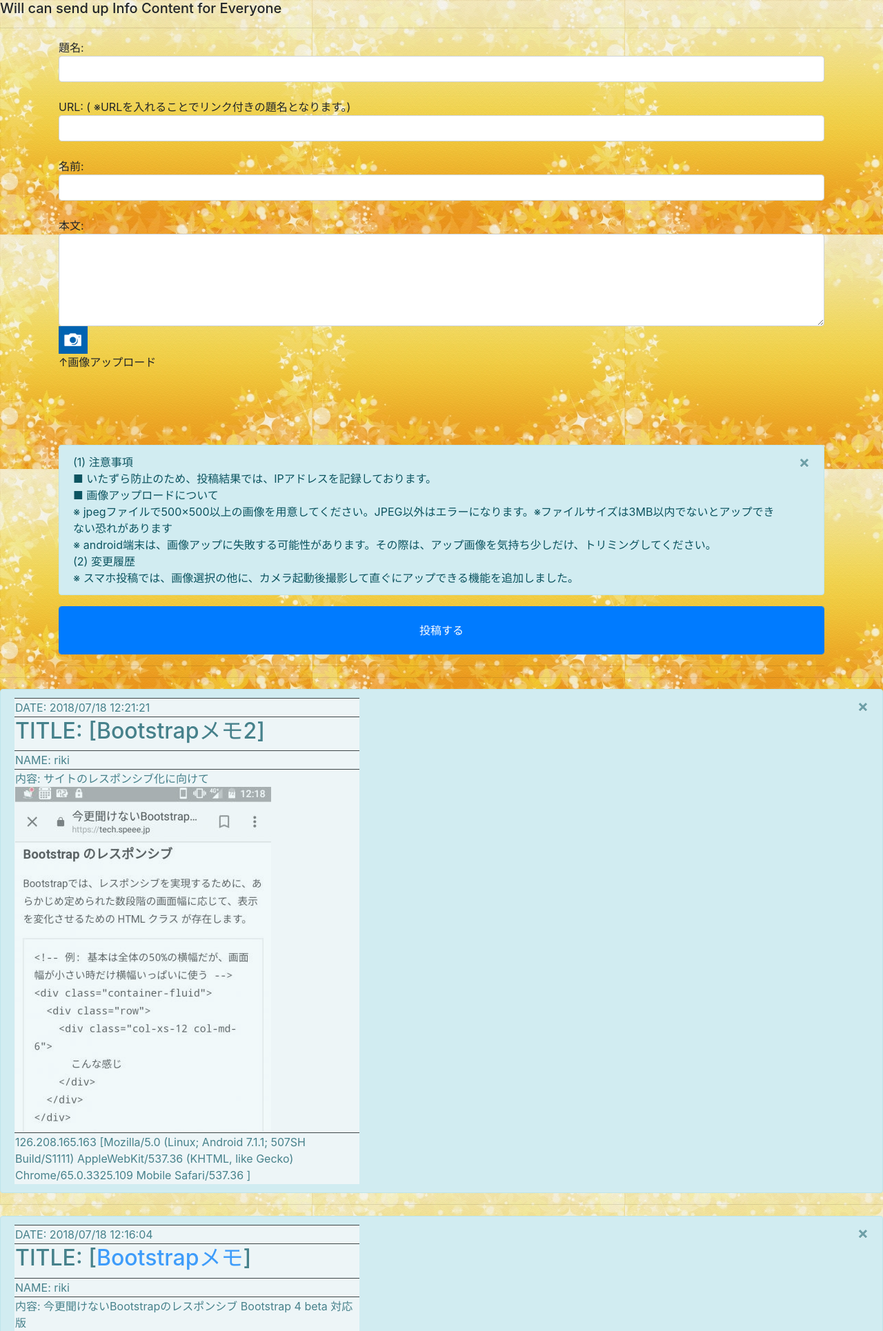
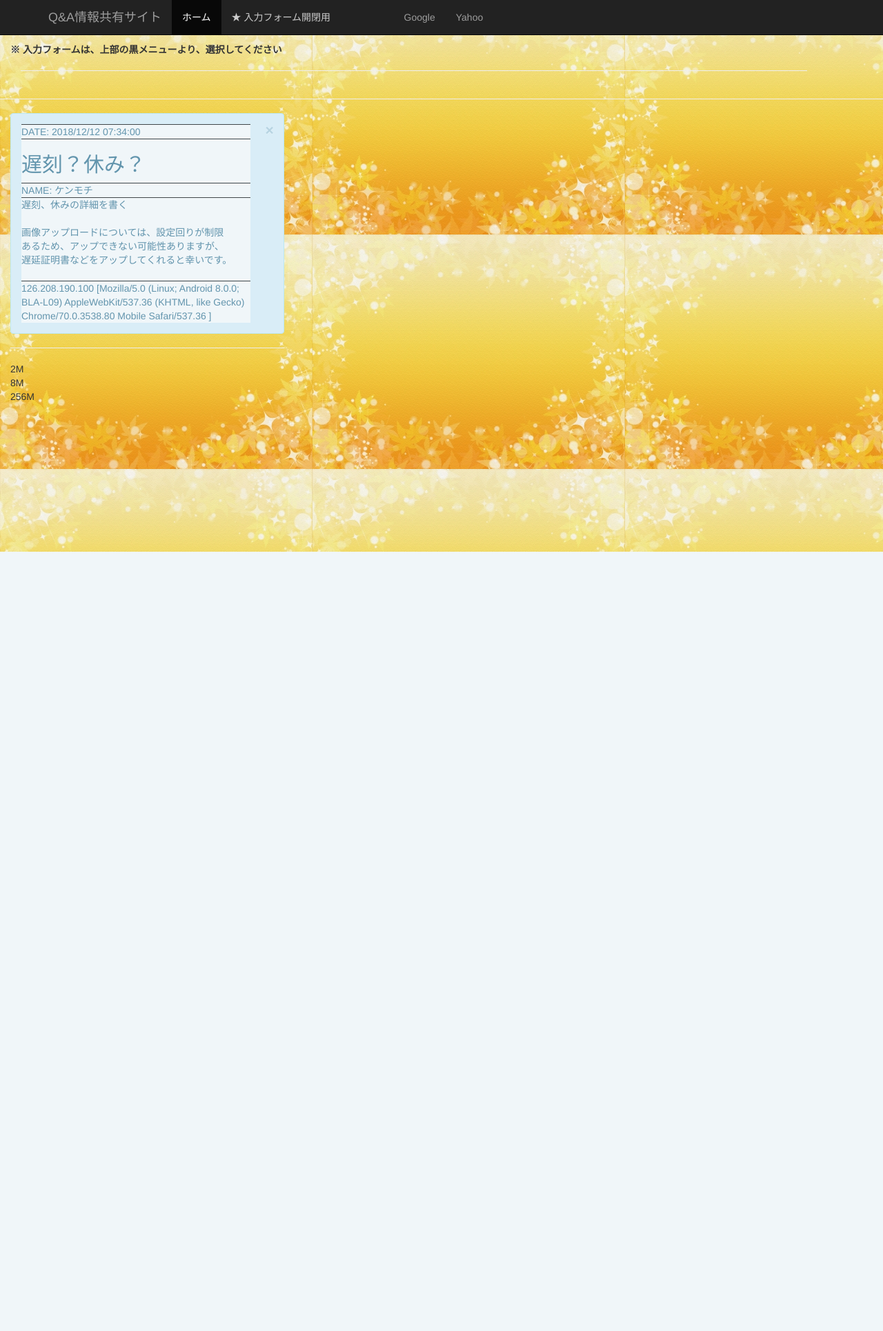
Before and after one commit to kenriki/xdomain, a PHP site: page /chatApp/input/index.php in a window 1280 px wide. Shown: the top 1930 px of the page at 69% size. After the commit the page ends 800 px from the top, so only its background shows below. Run offline with PHP 8.4, Linux system fonts and the light colour scheme; some libraries are stand-ins or nearby versions.

Commit message:
2018/12/15   インデント等修正

```diff
--- a/chatApp/input/data.html
+++ b/chatApp/input/data.html
@@ -1,36 +1,5 @@
-<div class='alert alert-info alert-dismissible'><button type='button' class='close' data-dismiss='alert'><span>&times;</span></button><table class='css-wrap-text'><tr><td class='css-date'>DATE: 2018/07/16 16:28:09</td></tr><tr><td class='css-chatTitle'> <h2>TITLE: [サンプル]</h2> </td></tr><tr><td class='css-name'>NAME: r</td></tr><tr><td class='css-content'>内容: テスト<br><a href=img/1531726089_7842bfbd687b17ec4063933764165d81fdaa5318.jpg><img src=img/1531726089_7842bfbd687b17ec4063933764165d81fdaa5318.jpg></a></td></tr><tr><td>126.208.165.20 [Mozilla/5.0 (Linux; Android 7.1.1; 507SH Build/S1111) AppleWebKit/537.36 (KHTML, like Gecko) Chrome/65.0.3325.109 Mobile Safari/537.36 ]</td></tr></table><hr></div>
-<div class='alert alert-info alert-dismissible'><button type='button' class='close' data-dismiss='alert'><span>&times;</span></button><table class='css-wrap-text'><tr><td class='css-date'>DATE: 2018/07/16 19:13:16</td></tr><tr><td class='css-chatTitle'> <h2>TITLE: [<a href='https://tour.club-t.com/tour/detail?p_course_no=1123547&p_course_no2=FA019&p_date=&p_from=800000&p_baitai=923&p_baitai_web=S1381&p_hatsu=104&ToCd=TL' target='_blank'>『トイレ付バスで行くアルプスの絶景！白馬熱気球と安曇野クリアボート　安曇野ちひろ美術館と白馬で過ごす休日2日間』【上野・新宿出発】</a>]</h2> </td></tr><tr><td class='css-name'>NAME: RK</td></tr><tr><td class='css-content'>内容: test<br><a href=><img src=></a></td></tr><tr><td>126.94.219.157 [Mozilla/5.0 (Windows NT 10.0; Win64; x64) AppleWebKit/537.36 (KHTML, like Gecko) Chrome/67.0.3396.99 Safari/537.36 ]</td></tr></table><hr></div>
-<div class='alert alert-info alert-dismissible'><button type='button' class='close' data-dismiss='alert'><span>&times;</span></button><table class='css-wrap-text'><tr><td class='css-date'>DATE: 2018/07/16 19:37:23</td></tr><tr><td class='css-chatTitle'> <h2>TITLE: [<a href='https://tour.club-t.com/tour/detail?p_course_no=1139917&p_course_no2=EA602&p_date=&p_from=800000&p_baitai=923&p_baitai_web=S1381&p_hatsu=104&ToCd=TL' target='_blank'>『トイレ付きバスで行く！富士サファリパーク＆ザブーン体験！水陸両用ＫＡＢＡバス 夏の山梨わんぱく大冒険2日間』【葛西・一之江・錦糸町・東京出発】</a>]</h2> </td></tr><tr><td class='css-name'>NAME: RK</td></tr><tr><td class='css-content'>内容: test<br><a href=><img src=></a></td></tr><tr><td>126.94.219.157 [Mozilla/5.0 (Windows NT 10.0; Win64; x64) AppleWebKit/537.36 (KHTML, like Gecko) Chrome/67.0.3396.99 Safari/537.36 ]</td></tr></table><hr></div>
-<div class='alert alert-info alert-dismissible'><button type='button' class='close' data-dismiss='alert'><span>&times;</span></button><table class='css-wrap-text'><tr><td class='css-date'>DATE: 2018/07/16 19:37:34</td></tr><tr><td class='css-chatTitle'> <h2>TITLE: [<a href='https://tour.club-t.com/tour/detail?p_course_no=1139917&p_course_no2=EA602&p_date=&p_from=800000&p_baitai=923&p_baitai_web=S1381&p_hatsu=104&ToCd=TL' target='_blank'>『トイレ付きバスで行く！富士サファリパーク＆ザブーン体験！水陸両用ＫＡＢＡバス 夏の山梨わんぱく大冒険2日間』【葛西・一之江・錦糸町・東京出発】</a>]</h2> </td></tr><tr><td class='css-name'>NAME: RK</td></tr><tr><td class='css-content'>内容: test<br><a href=><img src=></a></td></tr><tr><td>126.94.219.157 [Mozilla/5.0 (Windows NT 10.0; Win64; x64) AppleWebKit/537.36 (KHTML, like Gecko) Chrome/67.0.3396.99 Safari/537.36 ]</td></tr></table><hr></div>
-<div class='alert alert-info alert-dismissible'><button type='button' class='close' data-dismiss='alert'><span>&times;</span></button><table class='css-wrap-text'><tr><td class='css-date'>DATE: 2018/07/17 06:49:20</td></tr><tr><td class='css-chatTitle'> <h2>TITLE: [メモ]</h2> </td></tr><tr><td class='css-name'>NAME: Riki</td></tr><tr><td class='css-content'>内容: test<br><a href=img/1531777759_f1e5f20abec6a9704b6df0def094cb69d956fdbd.jpg><img src=img/1531777759_f1e5f20abec6a9704b6df0def094cb69d956fdbd.jpg></a></td></tr><tr><td>126.94.219.157 [Mozilla/5.0 (iPhone; CPU iPhone OS 9_3_5 like Mac OS X) AppleWebKit/601.1.46 (KHTML, like Gecko) Version/9.0 Mobile/13G36 Safari/601.1 ]</td></tr></table><hr></div>
-<div class='alert alert-info alert-dismissible'><button type='button' class='close' data-dismiss='alert'><span>&times;</span></button><table class='css-wrap-text'><tr><td class='css-date'>DATE: 2018/07/17 06:54:18</td></tr><tr><td class='css-chatTitle'> <h2>TITLE: [メモ]</h2> </td></tr><tr><td class='css-name'>NAME: riki</td></tr><tr><td class='css-content'>内容: test<br><a href=img/1531778058_bee3ee55c4650d0295b573a29797b1d93e84c62d.jpg><img src=img/1531778058_bee3ee55c4650d0295b573a29797b1d93e84c62d.jpg></a></td></tr><tr><td>126.94.219.157 [Mozilla/5.0 (iPhone; CPU iPhone OS 9_3_5 like Mac OS X) AppleWebKit/601.1.46 (KHTML, like Gecko) Version/9.0 Mobile/13G36 Safari/601.1 ]</td></tr></table><hr></div>
-<div class='alert alert-info alert-dismissible'><button type='button' class='close' data-dismiss='alert'><span>&times;</span></button><table class='css-wrap-text'><tr><td class='css-date'>DATE: 2018/07/17 07:12:09</td></tr><tr><td class='css-chatTitle'> <h2>TITLE: [test]</h2> </td></tr><tr><td class='css-name'>NAME: riki</td></tr><tr><td class='css-content'>内容: 2018/7<br />
+<div class='container-fluid'><div class='row'><div class='col-md-4 col-sm-6 col-xs-12'><div class='alert alert-info alert-dismissible'><button type='button' class='close' data-dismiss='alert'><span>&times;</span></button><table class='css-wrap-text'><tr><td class='css-date'>DATE: 2018/12/12 07:34:00</td></tr><tr><td class='css-chatTitle'> <h2>遅刻？休み？</h2> </td></tr><tr><td class='css-name'>NAME: ケンモチ</td></tr><tr><td class='css-content'>遅刻、休みの詳細を書く<br />
 <br />
-カレンダー<br><a href=img/1531779129_992567e2784f3b26a37f7970bab8a077c33f80ef.jpg><img src=img/1531779129_992567e2784f3b26a37f7970bab8a077c33f80ef.jpg></a></td></tr><tr><td>126.94.219.157 [Mozilla/5.0 (iPhone; CPU iPhone OS 9_3_5 like Mac OS X) AppleWebKit/601.1.46 (KHTML, like Gecko) Version/9.0 Mobile/13G36 Safari/601.1 ]</td></tr></table><hr></div>
-<div class='alert alert-info alert-dismissible'><button type='button' class='close' data-dismiss='alert'><span>&times;</span></button><table class='css-wrap-text'><tr><td class='css-date'>DATE: 2018/07/17 07:49:26</td></tr><tr><td class='css-chatTitle'> <h2>TITLE: [<a href='https://news.yahoo.co.jp/pickup/6290122' target='_blank'>熱中症注意</a>]</h2> </td></tr><tr><td class='css-name'>NAME: riki</td></tr><tr><td class='css-content'>内容: 水分は小まめに取って、暑いところに長時間はいないこと<br><a href=><img src=></a></td></tr><tr><td>126.208.165.20 [Mozilla/5.0 (Linux; Android 7.1.1; 507SH Build/S1111) AppleWebKit/537.36 (KHTML, like Gecko) Chrome/65.0.3325.109 Mobile Safari/537.36 ]</td></tr></table><hr></div>
-<div class='alert alert-info alert-dismissible'><button type='button' class='close' data-dismiss='alert'><span>&times;</span></button><table class='css-wrap-text'><tr><td class='css-date'>DATE: 2018/07/17 12:43:10</td></tr><tr><td class='css-chatTitle'> <h2>TITLE: [<a href='https://s.tabelog.com/tokyo/A1303/A130301/13051249/' target='_blank'>東京油組総本店 渋谷組</a>]</h2> </td></tr><tr><td class='css-name'>NAME: riki</td></tr><tr><td class='css-content'>内容: オススメ<br />
-<br />
-上に乗ってるのは、玉ねぎスライスです。<br><a href=img/1531798989_cb4b7d805b41f934d2709f474c2c5ba227bde52a.jpg><img src=img/1531798989_cb4b7d805b41f934d2709f474c2c5ba227bde52a.jpg></a></td></tr><tr><td>126.208.165.20 [Mozilla/5.0 (Linux; Android 7.1.1; 507SH Build/S1111) AppleWebKit/537.36 (KHTML, like Gecko) Chrome/65.0.3325.109 Mobile Safari/537.36 ]</td></tr></table><hr></div>
-<div class='alert alert-info alert-dismissible'><button type='button' class='close' data-dismiss='alert'><span>&times;</span></button><table class='css-wrap-text'><tr><td class='css-date'>DATE: 2018/07/17 18:53:46</td></tr><tr><td class='css-chatTitle'> <h2>TITLE: [Bootstrapメモ]</h2> </td></tr><tr><td class='css-name'>NAME: riki</td></tr><tr><td class='css-content'>内容: BootstrapはTwitter社が開発したCSSの「フレームワーク」です。通常CSSを書く場合、全て<br />
-のスタイルを自分で作っていく必要がありますが、このフレームワークにはよく使われるス<br />
-タイルがあらかじめ定義してあるので、ルールに沿って利用するだけで整ったデザインのペ<br />
-ージを作成できます。<br />
-<br />
-■ Bootstrapを使うメリット<br />
-Bootstrapを使うメリットとして、レスポンシブWebデザインに対応しているという点があり<br />
-ます。通常、スマートフォンやタブレットなど個別に対応するスタイルを作っていると大変<br />
-手間がかかります。BootstrapはCSS3のメディアクエリを使用しているので、ブラウザの横<br />
-幅サイズを判断基準として、レイアウトデザインを柔軟に調整することが可能です。<br />
-<br />
-<br><a href=><img src=></a></td></tr><tr><td>126.208.165.20 [Mozilla/5.0 (Linux; Android 7.1.1; 507SH Build/S1111) AppleWebKit/537.36 (KHTML, like Gecko) Chrome/65.0.3325.109 Mobile Safari/537.36 ]</td></tr></table><hr></div>
-<div class='alert alert-info alert-dismissible'><button type='button' class='close' data-dismiss='alert'><span>&times;</span></button><table class='css-wrap-text'><tr><td class='css-date'>DATE: 2018/07/17 19:10:58</td></tr><tr><td class='css-chatTitle'> <h2>TITLE: [<a href='https://www.javadrive.jp/servlet/jsp/' target='_blank'>JSPメモ</a>]</h2> </td></tr><tr><td class='css-name'>NAME: riki</td></tr><tr><td class='css-content'>内容: JSPについてのリンク<br><a href=><img src=></a></td></tr><tr><td>126.208.165.20 [Mozilla/5.0 (Linux; Android 7.1.1; 507SH Build/S1111) AppleWebKit/537.36 (KHTML, like Gecko) Chrome/65.0.3325.109 Mobile Safari/537.36 ]</td></tr></table><hr></div>
-<div class='alert alert-info alert-dismissible'><button type='button' class='close' data-dismiss='alert'><span>&times;</span></button><table class='css-wrap-text'><tr><td class='css-date'>DATE: 2018/07/17 19:17:10</td></tr><tr><td class='css-chatTitle'> <h2>TITLE: [メモ]</h2> </td></tr><tr><td class='css-name'>NAME: riki</td></tr><tr><td class='css-content'>内容: JavaとMySQLの連携<br />
-<br />
-帳票出力抑える<br />
-<br />
-Bootstrap<br><a href=><img src=></a></td></tr><tr><td>126.208.165.20 [Mozilla/5.0 (Linux; Android 7.1.1; 507SH Build/S1111) AppleWebKit/537.36 (KHTML, like Gecko) Chrome/65.0.3325.109 Mobile Safari/537.36 ]</td></tr></table><hr></div>
-<div class='alert alert-info alert-dismissible'><button type='button' class='close' data-dismiss='alert'><span>&times;</span></button><table class='css-wrap-text'><tr><td class='css-date'>DATE: 2018/07/17 19:23:52</td></tr><tr><td class='css-chatTitle'> <h2>TITLE: [夕日（やや夜）]</h2> </td></tr><tr><td class='css-name'>NAME: riki</td></tr><tr><td class='css-content'>内容: 夏の夕日<br><a href=img/1531823032_12f71a2a8b377e0cab87a95ea64599a8101bbfba.jpg><img src=img/1531823032_12f71a2a8b377e0cab87a95ea64599a8101bbfba.jpg></a></td></tr><tr><td>126.208.165.20 [Mozilla/5.0 (Linux; Android 7.1.1; 507SH Build/S1111) AppleWebKit/537.36 (KHTML, like Gecko) Chrome/65.0.3325.109 Mobile Safari/537.36 ]</td></tr></table><hr></div>
-<div class='alert alert-info alert-dismissible'><button type='button' class='close' data-dismiss='alert'><span>&times;</span></button><table class='css-wrap-text'><tr><td class='css-date'>DATE: 2018/07/18 07:43:52</td></tr><tr><td class='css-chatTitle'> <h2>TITLE: [サンプル]</h2> </td></tr><tr><td class='css-name'>NAME: riki</td></tr><tr><td class='css-content'>内容: 景色写真<br><a href=img/1531867431_22e1d5453607d96910e4983268d60fa4afd7cf6c.jpg><img src=img/1531867431_22e1d5453607d96910e4983268d60fa4afd7cf6c.jpg></a></td></tr><tr><td>126.234.115.27 [Mozilla/5.0 (Linux; Android 7.1.1; 507SH Build/S1111) AppleWebKit/537.36 (KHTML, like Gecko) Chrome/65.0.3325.109 Mobile Safari/537.36 ]</td></tr></table><hr></div>
-<div class='alert alert-info alert-dismissible'><button type='button' class='close' data-dismiss='alert'><span>&times;</span></button><table class='css-wrap-text'><tr><td class='css-date'>DATE: 2018/07/18 08:19:35</td></tr><tr><td class='css-chatTitle'> <h2>TITLE: [<a href='http://www.glic.co.jp/blog/archives/88' target='_blank'>PHP iPhone撮影した画像の自動回転方法</a>]</h2> </td></tr><tr><td class='css-name'>NAME: riki</td></tr><tr><td class='css-content'>内容: iPhoneで縦に撮影した画像が横向きになってしまうための対策<br><a href=><img src=></a></td></tr><tr><td>126.234.115.27 [Mozilla/5.0 (Linux; Android 7.1.1; 507SH Build/S1111) AppleWebKit/537.36 (KHTML, like Gecko) Chrome/65.0.3325.109 Mobile Safari/537.36 ]</td></tr></table><hr></div>
-<div class='alert alert-info alert-dismissible'><button type='button' class='close' data-dismiss='alert'><span>&times;</span></button><table class='css-wrap-text'><tr><td class='css-date'>DATE: 2018/07/18 12:16:04</td></tr><tr><td class='css-chatTitle'> <h2>TITLE: [<a href='https://tech.speee.jp/entry/2764' target='_blank'>Bootstrapメモ</a>]</h2> </td></tr><tr><td class='css-name'>NAME: riki</td></tr><tr><td class='css-content'>内容: 今更聞けないBootstrapのレスポンシブ Bootstrap 4 beta 対応版<br><a href=><img src=></a></td></tr><tr><td>126.208.165.163 [Mozilla/5.0 (Linux; Android 7.1.1; 507SH Build/S1111) AppleWebKit/537.36 (KHTML, like Gecko) Chrome/65.0.3325.109 Mobile Safari/537.36 ]</td></tr></table><hr></div>
-<div class='alert alert-info alert-dismissible'><button type='button' class='close' data-dismiss='alert'><span>&times;</span></button><table class='css-wrap-text'><tr><td class='css-date'>DATE: 2018/07/18 12:21:21</td></tr><tr><td class='css-chatTitle'> <h2>TITLE: [Bootstrapメモ2]</h2> </td></tr><tr><td class='css-name'>NAME: riki</td></tr><tr><td class='css-content'>内容: サイトのレスポンシブ化に向けて<br><a href=img/1531884081_7660bb3cf64355f48abb912ba8bbed438372cb33.jpg><img src=img/1531884081_7660bb3cf64355f48abb912ba8bbed438372cb33.jpg></a></td></tr><tr><td>126.208.165.163 [Mozilla/5.0 (Linux; Android 7.1.1; 507SH Build/S1111) AppleWebKit/537.36 (KHTML, like Gecko) Chrome/65.0.3325.109 Mobile Safari/537.36 ]</td></tr></table><hr></div>
+画像アップロードについては、設定回りが制限<br />
+あるため、アップできない可能性ありますが、<br />
+遅延証明書などをアップしてくれると幸いです。<br><a href=><img src=></a></td></tr><tr><td>126.208.190.100 [Mozilla/5.0 (Linux; Android 8.0.0; BLA-L09) AppleWebKit/537.36 (KHTML, like Gecko) Chrome/70.0.3538.80 Mobile Safari/537.36 ]</td></tr></table><hr></div></div></div></div>
--- a/chatApp/input/index.php
+++ b/chatApp/input/index.php
@@ -28,29 +28,111 @@ input[type="file"] {
   height: 70px;
 }
 
+#id-txtBox {
+  display: none;
+}
+
+#id-click {
+  width: 250px;
+  height: 25px;
+  color: #ccc;
+}
+
 #preview img{
   width: 150px;
 }
 
 </style>
 <link rel="stylesheet" type="text/css" href="style.css"/>
-<link rel="stylesheet" type="text/css" href="./css/bootstrap.css"/>
+<!-- Bootstrapを組み込むのに必要なファイル -->
+<meta name="viewport" content="width=device-width, initial-scale=1.0">
+<link rel="stylesheet" href="//maxcdn.bootstrapcdn.com/bootstrap/3.2.0/css/bootstrap.min.css">
+<script src="//ajax.googleapis.com/ajax/libs/jquery/1.11.1/jquery.min.js"></script>
+<script src="//maxcdn.bootstrapcdn.com/bootstrap/3.2.0/js/bootstrap.min.js"></script>
+<script>
+
+var app = {
+   setVal: 0
+};
+
+function screen_disp(){
+  if(app.setVal == 0){
+    document.getElementById("id-txtBox").style.display = "block";
+    app.setVal = 1;
+  }
+  else{
+    document.getElementById("id-txtBox").style.display = "none";
+    app.setVal = 0;
+  }
+}
+</script>
 </head>
 <body class="css-wrap">
-    <h1 class="blockquote dfn"> Will can send up Info Content for Everyone</h1>
+    <!-- 上部MENUバー -->
+    <div class="navbar navbar-inverse navbar-fixed-top" role="navigation">
+        <!-- navbar-inverse で黒系ナビゲーションの指定をしています。-->
+        <!-- navbar-fixed-top でヘッダー固定の指定をしています。-->
+        <div class="container">
+            <div class="navbar-header">
+                <button type="button" class="navbar-toggle collapsed" data-toggle="collapse" data-target=".navbar-collapse"> <span class="sr-only">Toggle navigation</span> <span class="icon-bar"></span> <span class="icon-bar"></span> <span class="icon-bar"></span> </button>
+                <!--button~はウインドウのサイズが780px以下になった時に表示されます。-->
+                <a class="navbar-brand" href="#">Q&A情報共有サイト</a>
+            </div>
+            <div class="collapse navbar-collapse">
+                <ul class="nav navbar-nav">
+                    <li class="active"><a href="../">ホーム</a></li>
+                    <li><a href="#" id="id-click" onclick="screen_disp();" title="入力フォームが開閉します">★ 入力フォーム開閉用</a></li>
+                    <li><a href="http://www.google.com/" target="_blank">Google</a></li>
+                    <li><a href="http://www.yahoo.com/" target="_blank">Yahoo</a></li>
+                </ul>
+            </div>
+            <!--/.nav-collapse -->
+        </div>
+    </div>
     <hr>
+    <hr>
+    <div class="container-fluid">
+        <div class="row">
+            <div class="col-md-4 col-sm-6 col-xs-12">
+              <b>※ 入力フォームは、上部の黒メニューより、選択してください</b>
               <div class="container">
-        <div class="form-group">
-            <form action="action.php" method="post" enctype="multipart/form-data">
-             題名: <input type="text" class="form-control" size="50" name="chatTitle" /><br>
-             URL: ( ※URLを入れることでリンク付きの題名となります。)<input type="url" class="form-control" size="50" name="ulrPage" /><br>
-             名前: <input type="text" class="form-control" name="name" /><br>
-             本文: <textarea name="text1" class="form-control" cols=50 rows=5 wrap="hard"></textarea>
+              <?php
+                $fileData2 = file_get_contents('error.html');
+                $fileData2 = explode("<hr>", $fileData2);
+                $array2 = array_map('trim', $fileData2); // 各行にtrim()をかける
+                $array2 = array_filter($array2, 'strlen'); // 文字数が0の行を取り除く
+                $fileData2 = array_values($array2); // これはキーを連番に振りなおしてるだけ
+
+                $cnt = count($fileData2);
+                //for( $i=0;$i<$cnt;$i++ ){
+                for ($i = $cnt - 1; $i >= 0; $i--) {
+                    echo ("<div>" . $fileData2[$i] . "</div><hr>");
+                }
+                ?>
+                  <div id="id-txtBox" class="form-group">
+                      <form action="action.php" method="post" data-toggle="validator" role="form" enctype="multipart/form-data">
+                      <span class="label label-danger">必須項目</span> 題名:
+                      <div class="form-group has-feedback">
+                        <input type="text" class="control-label form-control" size="50" name="chatTitle" /><br>
+                      </div>
+                        URL: ( ※URLを入れることでリンク付きの題名となります。)
+                      <div class="form-group has-feedback">
+                        <input type="url" class="control-label form-control" size="50" name="ulrPage" /><br>
+                      </div>
+                      <span class="label label-danger">必須項目</span> 名前:
+                      <div class="form-group has-feedback">
+                        <input type="text" class="form-control" name="name" /><br>
+                      </div>
+                      <span class="label label-danger">必須項目</span> 本文:
+                      <div class="form-group has-feedback">
+                         <textarea name="text1" class="control-label form-control" cols=50 rows=5 wrap="hard"></textarea>
+                     </div>
                       <div class="ui-block-a">
                         <label class="ui-btn ui-corner-all" >
                           <img class="ic" src="sp/img/camera.png" alt="" ><br>↑画像アップロード
                           <input type="hidden" name="MAX_FILE_SIZE" value="10000000" />
-                <input type="file" id="file" name="up_img" accept="image/*;capture=camera">
+                          <!-- <input type="file" id="file" name="up_img" accept="image/*;capture=camera"> -->
+                          <input type="file" id="file" name="up_img" accept="image/*">
                           <div id="preview">
 
                           </div>
@@ -82,25 +164,27 @@ input[type="file"] {
 
                   <?php
 $fileData = file_get_contents('data.html');
-         $fileData = explode( "<hr>", $fileData );
+$fileData = explode("<hr>", $fileData);
 $array = array_map('trim', $fileData); // 各行にtrim()をかける
 $array = array_filter($array, 'strlen'); // 文字数が0の行を取り除く
 $fileData = array_values($array); // これはキーを連番に振りなおしてるだけ
 
-         $cnt = count( $fileData );
+$cnt = count($fileData);
 //for( $i=0;$i<$cnt;$i++ ){
-         for($i = $cnt-1; $i>=0; $i--) {
-           echo("<div>".$fileData[$i]."</div><hr>");
+for ($i = $cnt - 1; $i >= 0; $i--) {
+    echo ("<div>" . $fileData[$i] . "</div><hr>");
 }
 
-        echo ini_get('upload_max_filesize').'<br>';
-          echo ini_get('post_max_size').'<br>';
-          echo ini_get('memory_limit').'<br>';
+echo ini_get('upload_max_filesize') . '<br>';
+echo ini_get('post_max_size') . '<br>';
+echo ini_get('memory_limit') . '<br>';
 ?>
-
-        <script src="https://code.jquery.com/jquery-3.3.1.min.js"></script>
-        <script src="./js/bootstrap.js"></script>
+              </div>
+            </div>
+          </div>
+        </div>
         <script>
+          // 画像プレビュー
           $('#file').change(function() {
             var fr = new FileReader();
             fr.onload = function() {
@@ -110,6 +194,5 @@ input[type="file"] {
             fr.readAsDataURL(this.files[0]);
           });
         </script>
-    </div>
 </body>
 </html>
--- a/index.html
+++ b/index.html
@@ -146,6 +146,7 @@
                 <h2>
                     <button type="button" class=" btn btn-info btn-lg btn-block" onclick="location.href='//developer.mozilla.org/ja/docs/Web/JavaScript/Introduction_to_Object-Oriented_JavaScript'">Developer.mozilla.org</button>
                 </h2>
+
             </div>
         </div>
     </div>
```
Also changed, not shown: chatApp/index.php (+7 -30 lines), chatApp/input/action.php (+68 -62 lines), 1 other file. Lines whose indentation alone changed are shown as unchanged.
